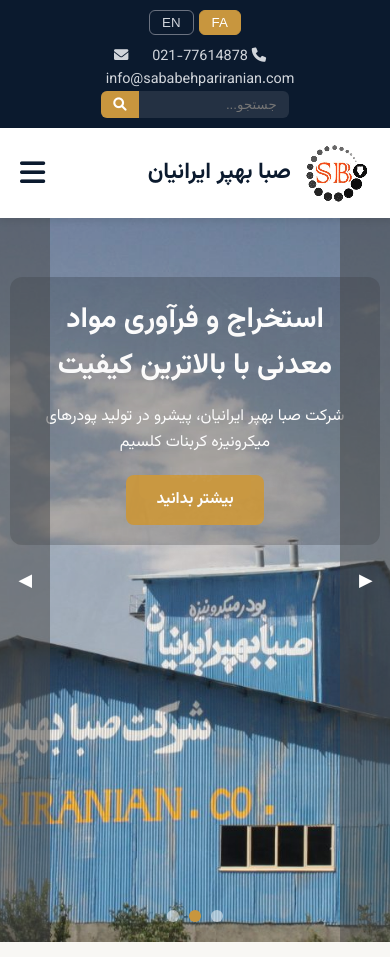
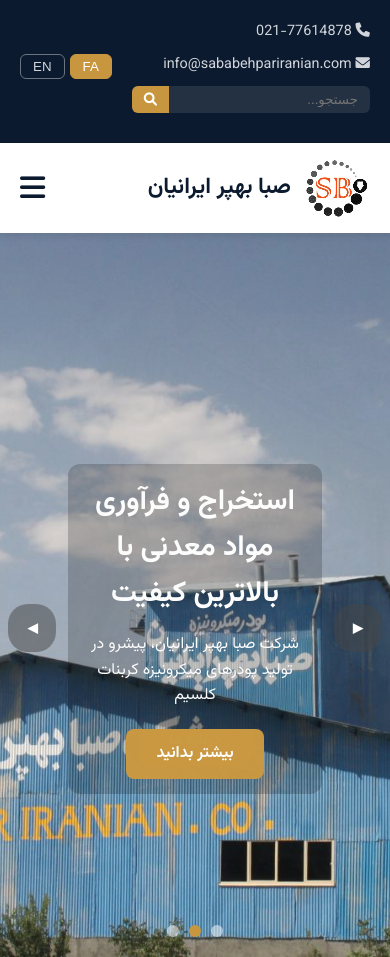
Before and after one commit to amir8li/Sababehpar-demo, a plain HTML site: page index.html in a window 390 px wide. Shown: the top 957 px of the page. Drawn offline with Linux system fonts and the light colour scheme.

Commit message:
fixing the hero section and header and responsibility

```diff
--- a/script.js
+++ b/script.js
@@ -13,13 +13,11 @@
 function closeMenu() {
     navMenu.classList.remove('active');
     backdrop.classList.remove('active');
-    document.body.style.overflow = ''; // restore scroll
 }
 
 function openMenu() {
     navMenu.classList.add('active');
     backdrop.classList.add('active');
-    document.body.style.overflow = 'hidden'; // prevent background scroll
 }
 
 mobileMenuBtn.addEventListener('click', (e) => {
--- a/styles.css
+++ b/styles.css
@@ -145,6 +145,8 @@
     display: flex;
     justify-content: space-between;
     align-items: center;
+    flex-wrap: wrap;
+    gap: 10px;
     padding: 15px 20px;
 }
 
@@ -169,9 +171,21 @@
 /* Desktop navigation */
 .nav-menu {
     display: flex;
+    flex: 1 1 auto;
+    flex-wrap: wrap;
+    justify-content: flex-end;
     list-style: none;
-    gap: 25px;
+    gap: 18px 24px;
     align-items: center;
+    min-width: 0;
+}
+
+.nav-menu li {
+    white-space: nowrap;
+}
+
+.nav-menu li:last-child {
+    margin-inline-start: auto;
 }
 
 .nav-menu a {
@@ -187,7 +201,7 @@
 }
 
 /* Special contact button style */
-.nav-menu .contact-btn {
+.nav-menu .contact-btn{
     background: var(--gold);
     color: var(--white);
     padding: 8px 20px;
@@ -195,7 +209,8 @@
     transition: all 0.3s ease;
 }
 
-.nav-menu .contact-btn:hover {
+.nav-menu .contact-btn:hover,
+.nav-menu .nav-btn:hover {
     background: var(--gold-light);
     color: var(--white);
     transform: translateY(-2px);
@@ -704,23 +719,71 @@
 }
 
 /* ========== RESPONSIVE (Mobile Sidebar) ========== */
-@media (max-width: 768px) {
+@media (max-width: 920px) {
     .mobile-menu-btn {
         display: block;
+    }
+
+    .header-top .container {
+        display: grid;
+        grid-template-columns: 1fr auto;
+        grid-template-rows: auto auto;
+        gap: 10px;
+        align-items: center;
+        padding: 10px 20px;
+    }
+
+    .language-switch {
+        grid-column: 2;
+        grid-row: 1;
+        justify-self: end;
+    }
+
+    .header-contact {
+        grid-column: 1;
+        grid-row: 1;
+        justify-self: start;
+        display: flex;
+        flex-direction: column;
+        align-items: flex-start;
+        gap: 10px;
+    }
+
+    .header-contact a {
+        margin: 0;
+    }
+
+    .header-contact .smart-search {
+        grid-column: 1 / -1;
+        width: 100%;
+        margin-top: 0;
+    }
+
+    .header-contact .smart-search,
+    .header-contact .smart-search input {
+        width: 100%;
+    }
+
+    .header-contact .smart-search input {
+        min-width: 0;
     }
 
     .nav-menu {
         position: fixed;
         top: 0;
+        bottom: 0;
         right: -100%;
         width: 280px;
-        height: 100vh;
+        overflow-y: auto;
+        -webkit-overflow-scrolling: touch;
+        overscroll-behavior: contain;
         background: var(--white);
         box-shadow: -5px 0 20px rgba(0,0,0,0.2);
+        box-sizing: border-box;
         flex-direction: column;
         align-items: flex-start;
         justify-content: flex-start;
-        padding: 80px 25px 30px;
+        padding: 10px 25px 30px;
         gap: 20px;
         transition: right 0.3s ease;
         z-index: 1000;
@@ -770,13 +833,13 @@
     }
 
     .slide {
-        padding-top: 5vh;
+        padding-top: 8vh; /* Adjust text position down for mobile */
     }
 
     .slide-content {
-        padding: 20px;
-        width: 95%;
-        margin-top: 2vh;
+        padding: 15px; /* Tighter padding for mobile */
+        width: 65%; /* Adjust width for mobile */
+        margin: auto; /* Move content slightly down */
     }
 
     .slide-content h2 {
@@ -788,12 +851,21 @@
     }
 
     .slider-arrow {
-        width: 50px;
-        font-size: 1.5rem;
+        width: 48px;
+        height: 48px;
+        top: 50%;
+        margin: 1vh;
+
+        transform: none;
+        font-size: 1.2rem;
+        background: rgba(71, 71, 71, 0.5);
+        border-radius: 20px;
+        /* box-shadow: 0 6px 18px rgba(0,0,0,0.15); */
     }
 
     .slider-arrow:hover {
-        width: 60px;
+        width: 48px;
+        background: rgba(222, 220, 220, 0.4);
     }
 
     .section {
@@ -807,11 +879,6 @@
 
     .about-content {
         flex-direction: column;
-    }
-
-    .header-top .container {
-        flex-direction: column;
-        text-align: center;
     }
 
     .stats-grid,
```
Also changed, not shown: images/industries/insdustrial-glue.jpg (added).
